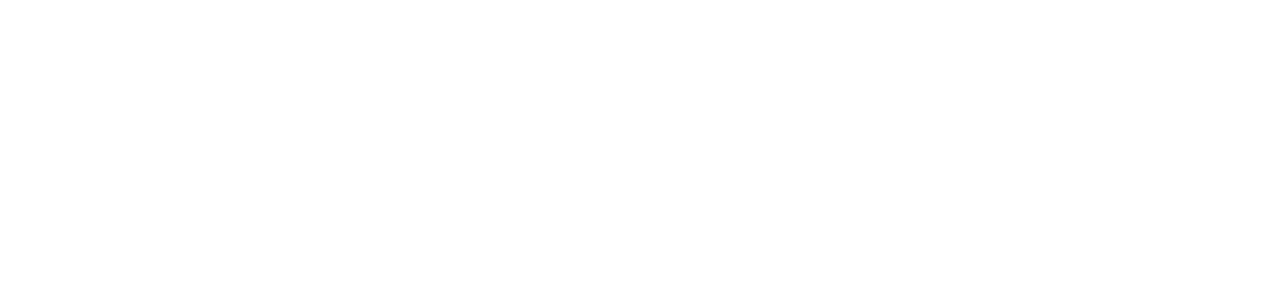
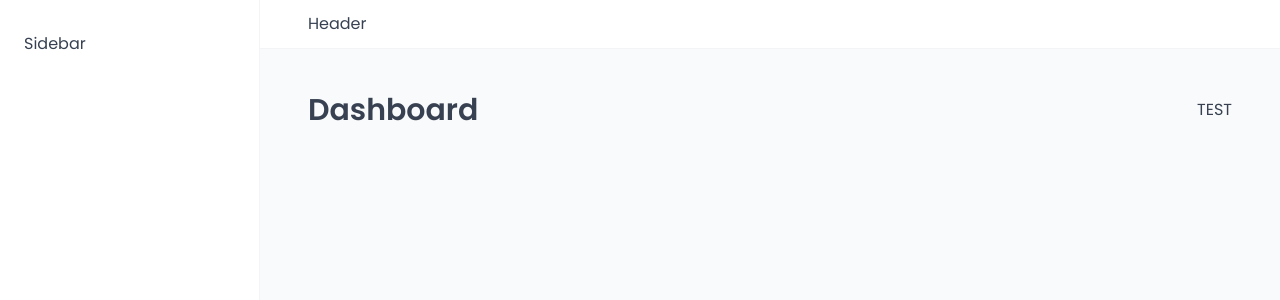
Before and after one commit to islamkamalx1/The-Wild-Oasis, a React (Vite) app: page /dashboard in a window 1280 px wide. Shown: the top 300 px of the page. Built offline with nearby package versions, Linux system fonts and the light colour scheme; a web font is replaced by a local one.

Commit message:
- Setting up the Pages & Routes - Building the App Layout

```diff
--- a/package.json
+++ b/package.json
@@ -12,6 +12,7 @@
   "dependencies": {
     "react": "^18.2.0",
     "react-dom": "^18.2.0",
+    "react-router-dom": "^6.21.1",
     "styled-components": "^6.1.6"
   },
   "devDependencies": {
--- a/src/App.jsx
+++ b/src/App.jsx
@@ -1,9 +1,34 @@
+import { BrowserRouter, Navigate, Route, Routes } from "react-router-dom";
 import GlobalStyles from "./styles/GlobalStyles";
-
+import Dashboard from "./pages/Dashboard";
+import Bookings from "./pages/Bookings";
+import Cabins from "./pages/Cabins";
+import Users from "./pages/Users";
+import Settings from "./pages/Settings";
+import Account from "./pages/Account";
+import Login from "./pages/Login";
+import PageNotFound from "./pages/PageNotFound";
+import AppLayout from "./ui/AppLayout";
 const App = () => {
   return (
     <>
       <GlobalStyles />
+      <BrowserRouter>
+        <Routes>
+          <Route element={<AppLayout />}>
+            <Route index element={<Navigate replace to="dashboard" />} />
+            <Route path="dashboard" element={<Dashboard />} />
+            <Route path="bookings" element={<Bookings />} />
+            <Route path="cabins" element={<Cabins />} />
+            <Route path="users" element={<Users />} />
+            <Route path="settings" element={<Settings />} />
+            <Route path="account" element={<Account />} />
+          </Route>
+
+          <Route path="login" element={<Login />} />
+          <Route path="*" element={<PageNotFound />} />
+        </Routes>
+      </BrowserRouter>
     </>
   );
 };
--- /dev/null
+++ b/src/ui/AppLayout.jsx
@@ -0,0 +1,30 @@
+import { Outlet } from "react-router-dom";
+import Sidebar from "./Sidebar";
+import Header from "./Header";
+import styled from "styled-components";
+
+const StyledAppLayout = styled.div`
+  display: grid;
+  grid-template-columns: 26rem 1fr;
+  grid-template-rows: auto 1fr;
+  min-height: 100vh;
+`;
+
+const Main = styled.main`
+  background-color: var(--color-grey-50);
+  padding: 4rem 4.8rem 6.4rem;
+`;
+
+const AppLayout = () => {
+  return (
+    <StyledAppLayout>
+      <Header />
+      <Sidebar />
+      <Main>
+        <Outlet />
+      </Main>
+    </StyledAppLayout>
+  );
+};
+
+export default AppLayout;
--- /dev/null
+++ b/src/ui/Header.jsx
@@ -0,0 +1,14 @@
+import React from "react";
+import styled from "styled-components";
+
+const StyledHeader = styled.header`
+  background-color: var(--color-grey-0);
+  padding: 1.2rem 4.8rem;
+  border-bottom: 1px solid var(--color-grey-100);
+`;
+
+const Header = () => {
+  return <StyledHeader>Header</StyledHeader>;
+};
+
+export default Header;
--- /dev/null
+++ b/src/ui/Sidebar.jsx
@@ -0,0 +1,14 @@
+import styled from "styled-components";
+
+const StyledSidebar = styled.aside`
+  background-color: var(--color-grey-0);
+  padding: 3.2rem 2.4rem;
+  border-right: 1px solid var(--color-grey-100);
+  grid-row: 1 / -1;
+`;
+
+const Sidebar = () => {
+  return <StyledSidebar>Sidebar</StyledSidebar>;
+};
+
+export default Sidebar;
```
Also changed, not shown: 1 other file (tests, documents, lock files or other folders).
